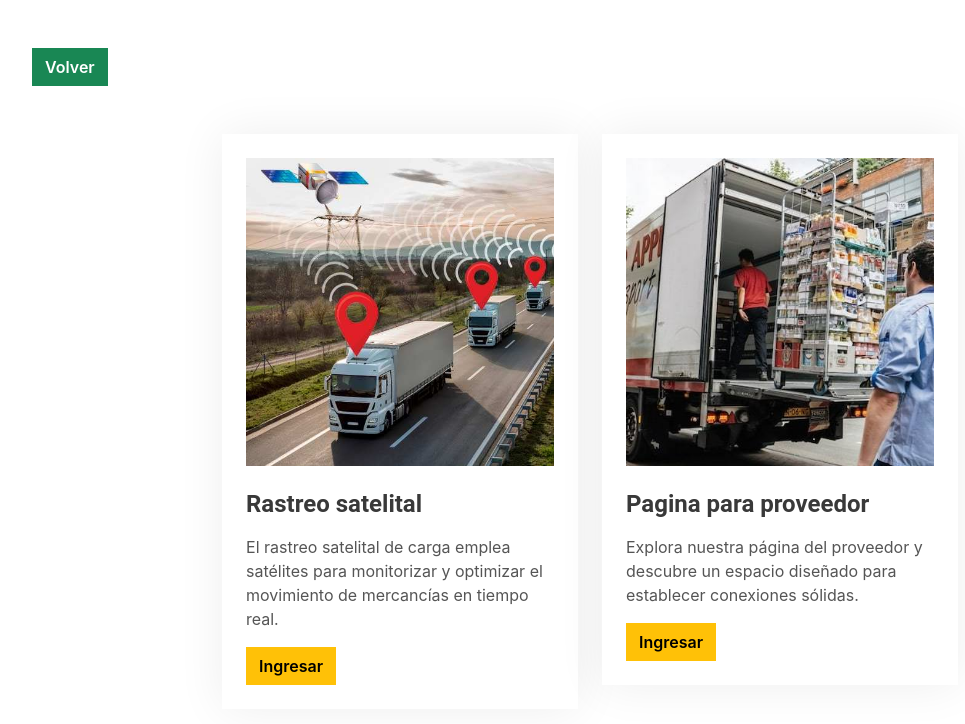
After one commit to jmlc452/hgiraud, a Django app: page /ingresar/ in a window 1280 px wide. The commit adds this page. Shown: the top 724 px of the page, without its empty margins (50-1015 px from the left). Run offline with Django 4.2, Linux system fonts and the light colour scheme; some libraries are stand-ins or nearby versions.

Commit message:
another commit

```diff
--- a/app_index/views.py
+++ b/app_index/views.py
@@ -20,3 +20,6 @@ def index(request):
         server.quit()
         return redirect("inicio")
     return render(request,'index.html')
+
+def ingresar(request):
+    return render(request,'ingresar.html')
--- a/core/settings.py
+++ b/core/settings.py
@@ -46,7 +46,7 @@ INSTALLED_APPS = [
 
 MIDDLEWARE = [
     'django.middleware.security.SecurityMiddleware',
-    'whitenoise.middleware.WhiteNoiseMiddleware',
+    #'whitenoise.middleware.WhiteNoiseMiddleware',
     'django.contrib.sessions.middleware.SessionMiddleware',
     'django.middleware.common.CommonMiddleware',
     'django.middleware.csrf.CsrfViewMiddleware',
--- a/core/urls.py
+++ b/core/urls.py
@@ -16,9 +16,10 @@ Including another URLconf
 """
 from django.contrib import admin
 from django.urls import path
-from app_index.views import index
+from app_index.views import index,ingresar
 
 urlpatterns = [
     path('admin/', admin.site.urls),
     path('', index,name="inicio"),
+    path('ingresar/', ingresar,name="ingresar"),
 ]
--- /dev/null
+++ b/templates/ingresar.html
@@ -0,0 +1,66 @@
+{% load static %}
+
+<!DOCTYPE html>
+<html lang="en">
+
+<head>
+    <meta charset="utf-8">
+    <title>Grupo Giraud</title>
+    <meta content="width=device-width, initial-scale=1.0" name="viewport">
+    <meta content="" name="keywords">
+    <meta content="" name="description">
+
+    <!-- Favicon -->
+    <!-- {% comment %} <link href="{% static 'img/favicon.ico' %}" rel="icon"> {% endcomment %} -->
+
+    {% comment %} <!-- Google Web Fonts -->
+    <link rel="preconnect" href="https://fonts.googleapis.com">
+    <link rel="preconnect" href="https://fonts.gstatic.com" crossorigin>
+    <link href="https://fonts.googleapis.com/css2?family=Inter:wght@400;600&family=Roboto:wght@500;700&display=swap" rel="stylesheet"> {% endcomment %}
+
+    <!-- Icon Font Stylesheet -->
+    <link href="https://cdnjs.cloudflare.com/ajax/libs/font-awesome/5.10.0/css/all.min.css" rel="stylesheet">
+    <link href="https://cdn.jsdelivr.net/npm/bootstrap-icons@1.4.1/font/bootstrap-icons.css" rel="stylesheet">
+
+    <!-- Libraries Stylesheet -->
+    <link href="{% static 'lib/animate/animate.min.css' %}" rel="stylesheet">
+    <link href="{% static 'lib/owlcarousel/assets/owl.carousel.min.css' %}" rel="stylesheet">
+
+    <!-- Customized Bootstrap Stylesheet -->
+    <link href="{% static 'css/bootstrap.min.css' %}" rel="stylesheet">
+
+    <!-- Template Stylesheet -->
+    <link href="{% static 'css/style.css' %}" rel="stylesheet">
+</head>
+<body>
+
+    <div class="container ">
+        <div class="row mt-5">
+            <div class="col-1 ">
+                <a href="{% url 'inicio' %}" class="btn btn-success">Volver</a>
+            </div>
+        </div>
+        <div class="row d-flex justify-content-center">
+            <div class="col-md-6 col-xl-4 col-sm-12 ">
+                <div class="service-item p-4 mt-5 bg-white">
+                    <div class="overflow-hidden mb-4">
+                        <img class="img-fluid" src="/static/img/rastreo.jpg" alt="">
+                    </div>
+                    <h4 class="mb-3">Rastreo satelital</h4>
+                    <p>El rastreo satelital de carga emplea satélites para monitorizar y optimizar el movimiento de mercancías en tiempo real.</p>
+                    <a href="http://tracking.grupogiraud.com/" class="btn btn-warning">Ingresar</a>
+                </div>
+            </div>
+            <div class="col-md-6 col-xl-4 col-sm-12">
+                <div class="service-item p-4 mt-5 mb-10 bg-white ">
+                    <div class="overflow-hidden mb-4">
+                        <img class="img-fluid" src="/static/img/proveedores.jpg" alt="">
+                    </div>
+                    <h4 class="mb-3">Pagina para proveedor</h4>
+                    <p>Explora nuestra página del proveedor y descubre un espacio diseñado para establecer conexiones sólidas.</p>
+                    <a href="http://portalprov.grupogiraud.com/" class="btn btn-warning">Ingresar</a>
+                </div>
+            </div>
+        </div>
+    </div>
+</body>
```
Also changed, not shown: templates/index.html (+2 -13 lines), static/img/proveedores.jpg (added), static/img/rastreo.jpg (added).
